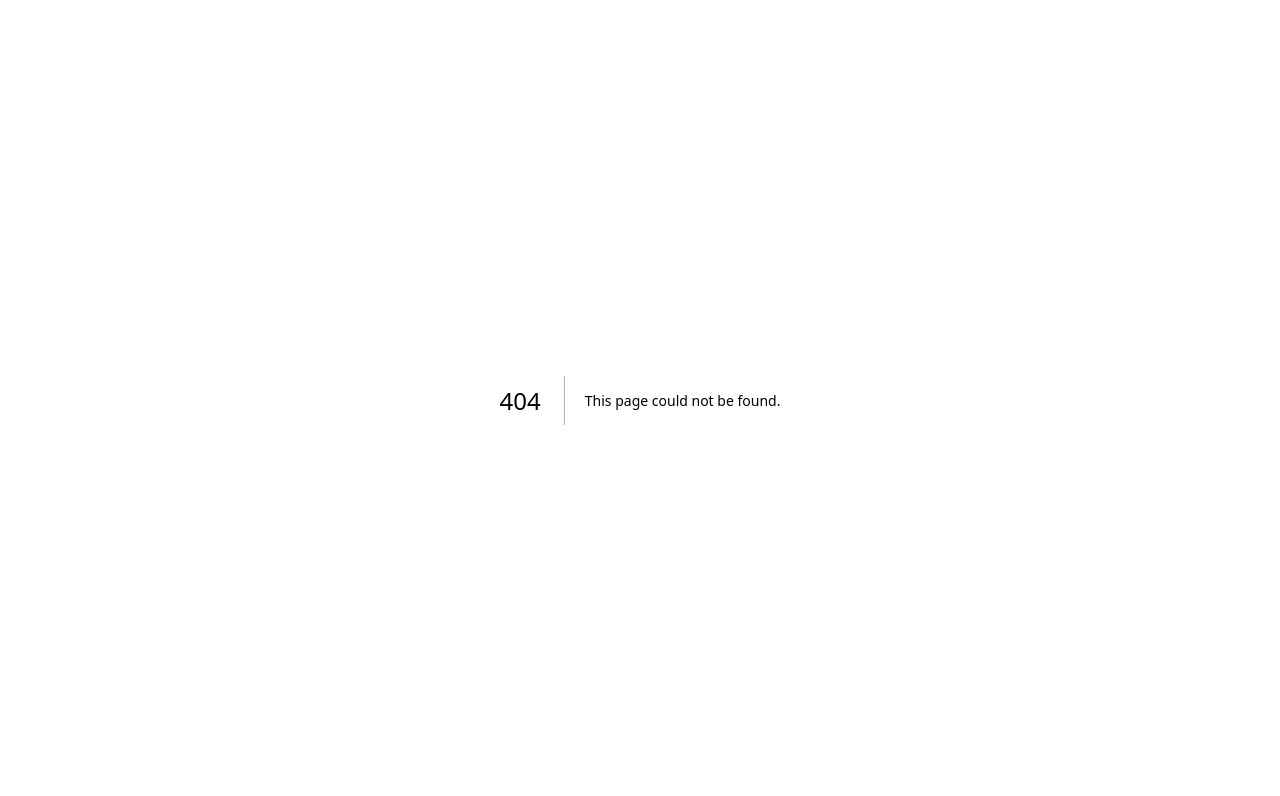
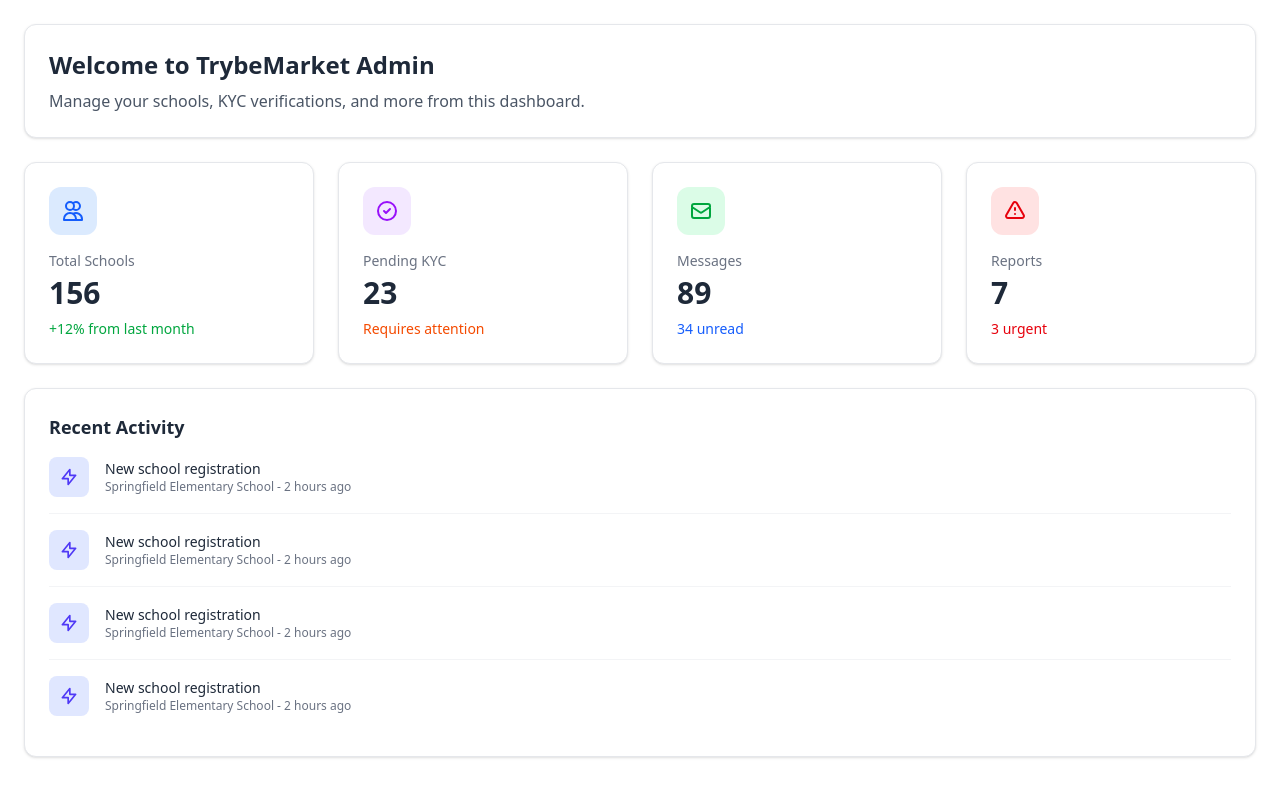
Before and after one commit to trybenode/trybemarket-admin, a Next.js app: page /dashboard in a window 1280 px wide. Before the commit this address had no page. Shown: the top 796 px of the page. Built offline with nearby package versions, Linux system fonts and the light colour scheme.

Commit message:
initialized pages

```diff
--- /dev/null
+++ b/src/app/(admin)/dashboard/page.jsx
@@ -0,0 +1,92 @@
+export default function Page() {
+  return (
+    <main className="container mx-auto p-6">
+      <div className="space-y-6">
+      {/* Welcome Section */}
+      <div className="bg-white rounded-xl shadow-sm border border-gray-200 p-6">
+        <h1 className="text-2xl font-bold text-gray-800 mb-2">Welcome to TrybeMarket Admin</h1>
+        <p className="text-gray-600">Manage your schools, KYC verifications, and more from this dashboard.</p>
+      </div>
+
+      {/* Stats Grid */}
+      <div className="grid grid-cols-1 md:grid-cols-2 lg:grid-cols-4 gap-6">
+        {/* Stat Card 1 */}
+        <div className="bg-white rounded-xl shadow-sm border border-gray-200 p-6 hover:shadow-md transition-shadow">
+          <div className="flex items-center justify-between mb-4">
+            <div className="w-12 h-12 bg-blue-100 rounded-xl flex items-center justify-center">
+              <svg xmlns="http://www.w3.org/2000/svg" className="w-6 h-6 text-blue-600" fill="none" viewBox="0 0 24 24" stroke="currentColor">
+                <path strokeLinecap="round" strokeLinejoin="round" strokeWidth={2} d="M12 4.354a4 4 0 110 5.292M15 21H3v-1a6 6 0 0112 0v1zm0 0h6v-1a6 6 0 00-9-5.197M13 7a4 4 0 11-8 0 4 4 0 018 0z" />
+              </svg>
+            </div>
+          </div>
+          <h3 className="text-gray-500 text-sm font-medium mb-1">Total Schools</h3>
+          <p className="text-3xl font-bold text-gray-800">156</p>
+          <p className="text-sm text-green-600 mt-2">+12% from last month</p>
+        </div>
+
+        {/* Stat Card 2 */}
+        <div className="bg-white rounded-xl shadow-sm border border-gray-200 p-6 hover:shadow-md transition-shadow">
+          <div className="flex items-center justify-between mb-4">
+            <div className="w-12 h-12 bg-purple-100 rounded-xl flex items-center justify-center">
+              <svg xmlns="http://www.w3.org/2000/svg" className="w-6 h-6 text-purple-600" fill="none" viewBox="0 0 24 24" stroke="currentColor">
+                <path strokeLinecap="round" strokeLinejoin="round" strokeWidth={2} d="M9 12l2 2 4-4m6 2a9 9 0 11-18 0 9 9 0 0118 0z" />
+              </svg>
+            </div>
+          </div>
+          <h3 className="text-gray-500 text-sm font-medium mb-1">Pending KYC</h3>
+          <p className="text-3xl font-bold text-gray-800">23</p>
+          <p className="text-sm text-orange-600 mt-2">Requires attention</p>
+        </div>
+
+        {/* Stat Card 3 */}
+        <div className="bg-white rounded-xl shadow-sm border border-gray-200 p-6 hover:shadow-md transition-shadow">
+          <div className="flex items-center justify-between mb-4">
+            <div className="w-12 h-12 bg-green-100 rounded-xl flex items-center justify-center">
+              <svg xmlns="http://www.w3.org/2000/svg" className="w-6 h-6 text-green-600" fill="none" viewBox="0 0 24 24" stroke="currentColor">
+                <path strokeLinecap="round" strokeLinejoin="round" strokeWidth={2} d="M3 8l7.89 5.26a2 2 0 002.22 0L21 8M5 19h14a2 2 0 002-2V7a2 2 0 00-2-2H5a2 2 0 00-2 2v10a2 2 0 002 2z" />
+              </svg>
+            </div>
+          </div>
+          <h3 className="text-gray-500 text-sm font-medium mb-1">Messages</h3>
+          <p className="text-3xl font-bold text-gray-800">89</p>
+          <p className="text-sm text-blue-600 mt-2">34 unread</p>
+        </div>
+
+        {/* Stat Card 4 */}
+        <div className="bg-white rounded-xl shadow-sm border border-gray-200 p-6 hover:shadow-md transition-shadow">
+          <div className="flex items-center justify-between mb-4">
+            <div className="w-12 h-12 bg-red-100 rounded-xl flex items-center justify-center">
+              <svg xmlns="http://www.w3.org/2000/svg" className="w-6 h-6 text-red-600" fill="none" viewBox="0 0 24 24" stroke="currentColor">
+                <path strokeLinecap="round" strokeLinejoin="round" strokeWidth={2} d="M12 9v2m0 4h.01m-6.938 4h13.856c1.54 0 2.502-1.667 1.732-3L13.732 4c-.77-1.333-2.694-1.333-3.464 0L3.34 16c-.77 1.333.192 3 1.732 3z" />
+              </svg>
+            </div>
+          </div>
+          <h3 className="text-gray-500 text-sm font-medium mb-1">Reports</h3>
+          <p className="text-3xl font-bold text-gray-800">7</p>
+          <p className="text-sm text-red-600 mt-2">3 urgent</p>
+        </div>
+      </div>
+
+      {/* Recent Activity */}
+      <div className="bg-white rounded-xl shadow-sm border border-gray-200 p-6">
+        <h2 className="text-lg font-semibold text-gray-800 mb-4">Recent Activity</h2>
+        <div className="space-y-4">
+          {[1, 2, 3, 4].map((item) => (
+            <div key={item} className="flex items-center gap-4 pb-4 border-b border-gray-100 last:border-0">
+              <div className="w-10 h-10 bg-indigo-100 rounded-lg flex items-center justify-center shrink-0">
+                <svg xmlns="http://www.w3.org/2000/svg" className="w-5 h-5 text-indigo-600" fill="none" viewBox="0 0 24 24" stroke="currentColor">
+                  <path strokeLinecap="round" strokeLinejoin="round" strokeWidth={2} d="M13 10V3L4 14h7v7l9-11h-7z" />
+                </svg>
+              </div>
+              <div className="flex-1">
+                <p className="text-sm font-medium text-gray-800">New school registration</p>
+                <p className="text-xs text-gray-500">Springfield Elementary School - 2 hours ago</p>
+              </div>
+            </div>
+          ))}
+        </div>
+      </div>
+    </div>
+    </main>
+  )
+}
--- /dev/null
+++ b/src/app/login/page.jsx
@@ -0,0 +1,9 @@
+import React from 'react'
+
+export default function page() {
+  return (
+    <div>
+      <h1>Login </h1>
+    </div>
+  )
+}
```
Also changed, not shown: src/app/(admin)/delete-data/page.jsx (added), src/app/(admin)/email/page.jsx (added), src/app/(admin)/feedback/page.jsx (added), src/app/(admin)/kyc/page.jsx (added), src/app/(admin)/reports/page.jsx (added), src/app/(admin)/school_management/page.jsx (added), src/app/(admin)/settings/page.jsx (added).
